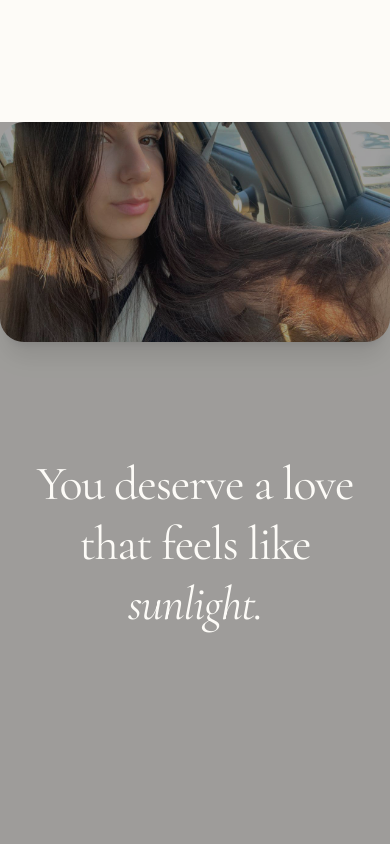
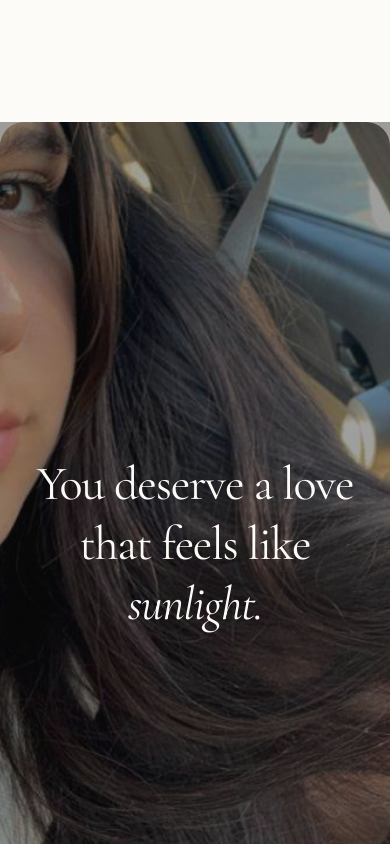
Before and after one commit to Raphael-22/international, a React (Vite) app: page / in a window 390 px wide. Shown: the part 2540-3384 px from the top of the page. Built offline with nearby package versions, Linux system fonts and the light colour scheme.

Commit message:
Adjust image class for responsive design

```diff
--- a/src/components/DeservesWorld.tsx
+++ b/src/components/DeservesWorld.tsx
@@ -8,7 +8,7 @@ export default function DeservesWorld() {
     <img
   src={`${import.meta.env.BASE_URL}main.jpg`}
   alt="Jane"
-  className="w-full max-w-md mx-auto rounded-3xl object-cover shadow-xl"
+  className="w-full h-full rounded-3xl object-cover shadow-xl"
 />
         <div className="absolute inset-0 bg-ink/40"></div>
       </div>
```
